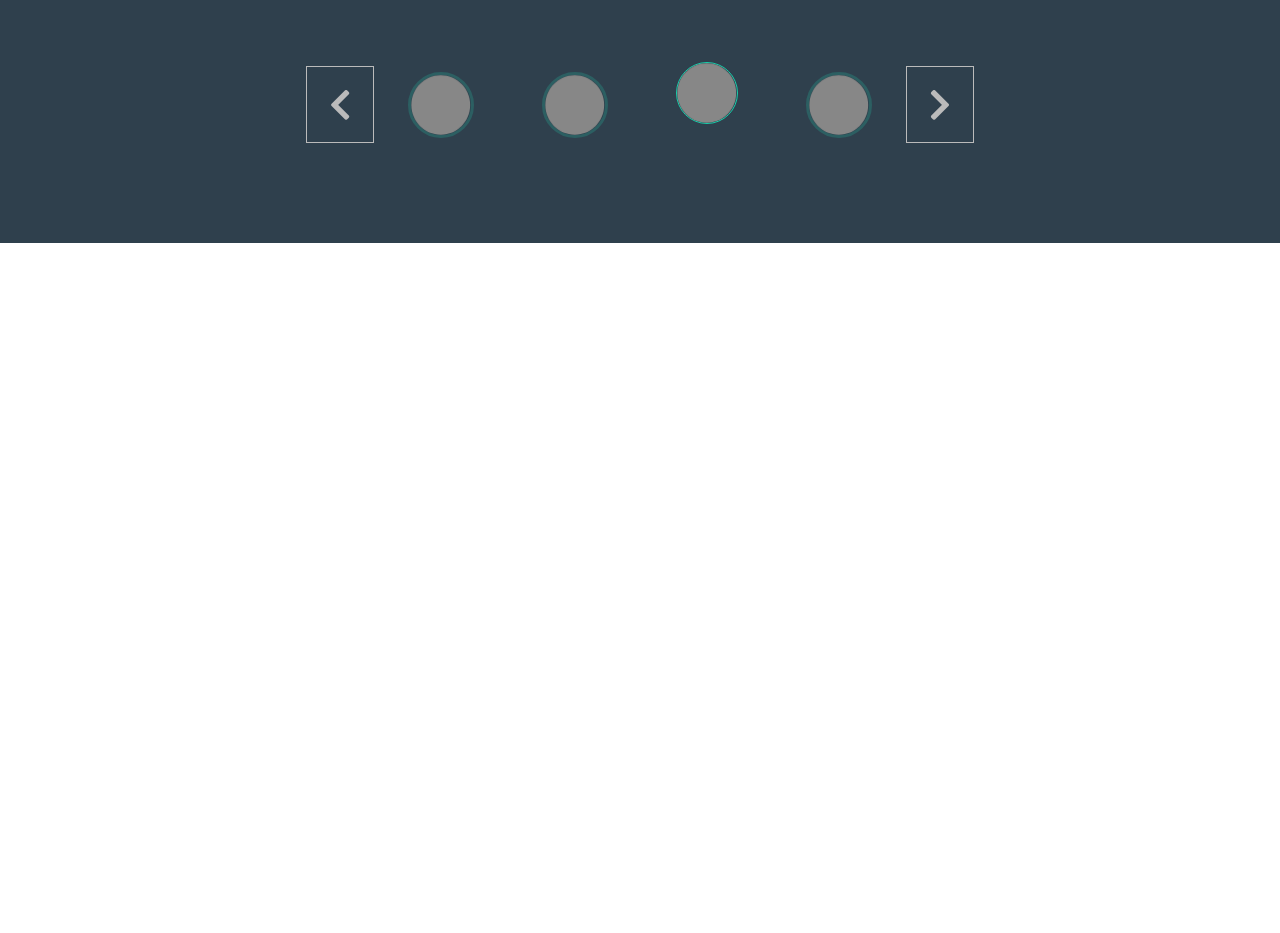
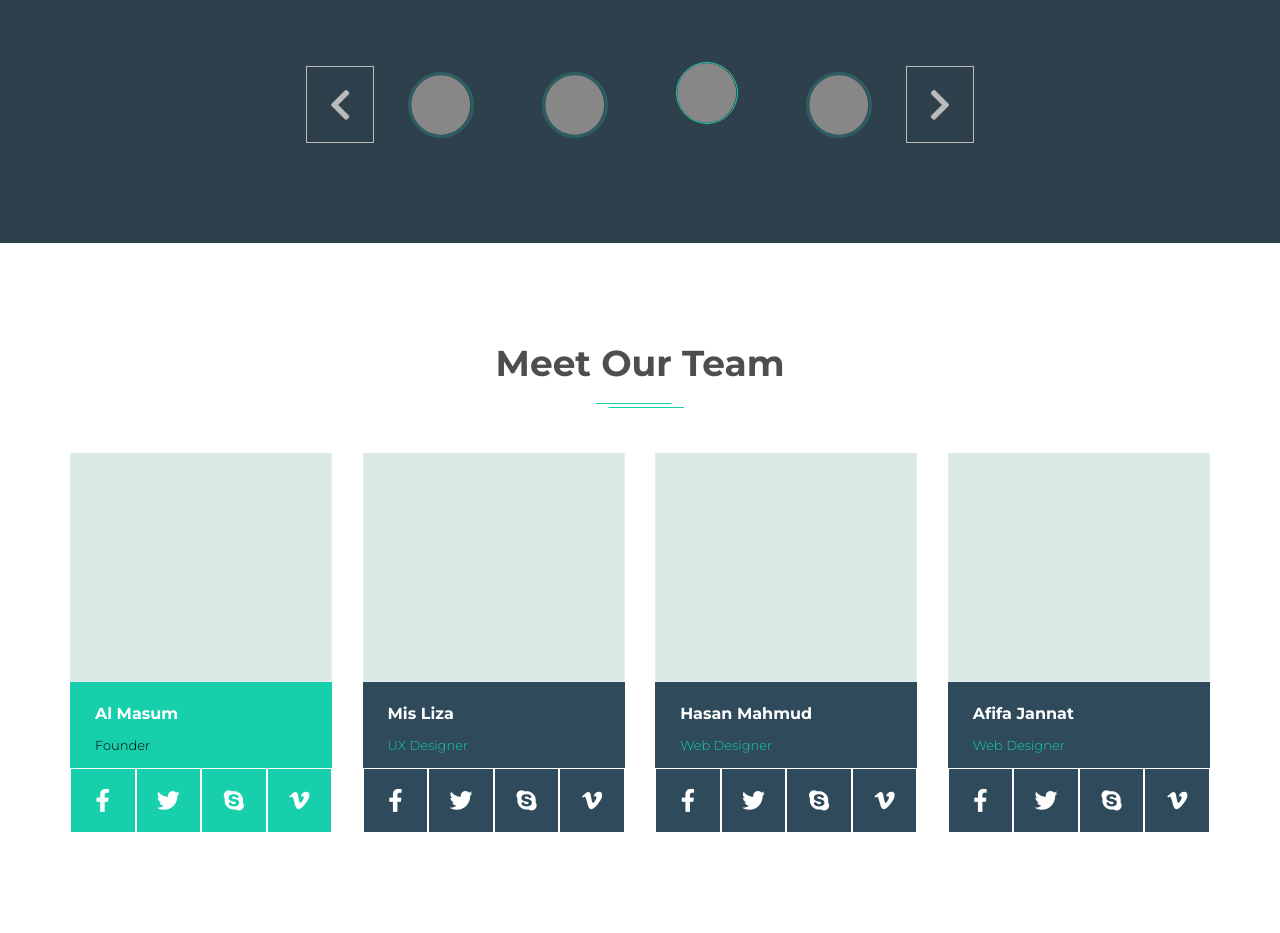
Before and after one commit to kuharenko-olya/Ham, a website: page public/index.html in a window 1280 px wide. Shown: the part 8204-9137 px from the top of the page. Before the commit the page ends 8447 px from the top, so only its background shows below. Drawn offline with Linux system fonts and the light colour scheme.

Commit message:
обновила стили

```diff
--- a/public/index.html
+++ b/public/index.html
@@ -717,6 +717,77 @@
     </section>
 
 
+    <section class="team">
+        <div class="container">
+            <h2>Meet Our Team</h2>
+
+            <div class="grid">
+                <div class="team-item">
+                    <div class="photo"><img src="img/photo.png" alt="image"></div>
+                    <div class="description active">
+                        <div class="name">Al Masum</div>
+                        <div class="job active">Founder</div>
+                    </div>
+                    <div class="social active">
+                        <a href="#" class="icon"><i class="fab fa-facebook-f"></i></a>
+                        <a href="#" class="icon"><i class="fab fa-twitter"></i></a>
+                        <a href="#" class="icon"><i class="fab fa-skype"></i></a>
+                        <a href="#" class="icon"><i class="fab fa-vimeo-v"></i></a>
+                    </div>
+                </div>
+
+
+                <div class="team-item">
+                    <div class="photo"><img src="img/photo.png" alt="image"></div>
+                    <div class="description">
+                        <div class="name">Mis Liza</div>
+                        <div class="job">UX Designer</div>
+                    </div>
+                    <div class="social">
+                        <a href="#" class="icon"><i class="fab fa-facebook-f"></i></a>
+                        <a href="#" class="icon"><i class="fab fa-twitter"></i></a>
+                        <a href="#" class="icon"><i class="fab fa-skype"></i></a>
+                        <a href="#" class="icon"><i class="fab fa-vimeo-v"></i></a>
+                    </div>
+
+                </div>
+
+
+                <div class="team-item">
+                    <div class="photo"><img src="img/photo.png" alt="image"></div>
+                    <div class="description">
+                        <div class="name">Hasan Mahmud</div>
+                        <div class="job">Web Designer</div>
+                    </div>
+                    <div class="social">
+                        <a href="#" class="icon"><i class="fab fa-facebook-f"></i></a>
+                        <a href="#" class="icon"><i class="fab fa-twitter"></i></a>
+                        <a href="#" class="icon"><i class="fab fa-skype"></i></a>
+                        <a href="#" class="icon"><i class="fab fa-vimeo-v"></i></a>
+                    </div>
+
+                </div>
+
+                <div class="team-item">
+                    <div class="photo"><img src="img/photo.png" alt="image"></div>
+                    <div class="description">
+                        <div class="name">Afifa Jannat</div>
+                        <div class="job">Web Designer</div>
+                    </div>
+                    <div class="social">
+                        <a href="#" class="icon"><i class="fab fa-facebook-f"></i></a>
+                        <a href="#" class="icon"><i class="fab fa-twitter"></i></a>
+                        <a href="#" class="icon"><i class="fab fa-skype"></i></a>
+                        <a href="#" class="icon"><i class="fab fa-vimeo-v"></i></a> </div>
+
+                </div>
+
+
+            </div>
+        </div>
+    </section>
+
+
 
 
 
--- /dev/null
+++ b/sass/_team.scss
@@ -0,0 +1,93 @@
+.team {
+    padding: 100px 0px;
+
+    .grid {
+        @include row;
+        margin-top: 70px;
+        justify-content: space-between;
+
+        .team-item {
+            width: 23%;
+            @include column;
+            justify-content: space-between;
+            cursor: pointer;
+
+
+            .photo {
+                display: flex;
+                height: 229px;
+                width: 100%;
+
+                img {
+                    width: 100%;
+                    height: 100%;
+                }
+            }
+
+            .description {
+                background-color: $ninth-color;
+                width: 100%;
+                @include column;
+
+                &.active {
+                    background-color: $primary-color;
+                }
+
+                .name {
+                    color: $second-color;
+                    font-size: 16px;
+                    font-weight: 700;
+                    margin-top: 22px;
+                    margin-bottom: 14px;
+                    padding-left: 25px;
+                }
+
+
+                .job {
+                    font-size: 13px;
+                    font-weight: 300;
+                    color: $primary-color;
+                    padding-left: 25px;
+                    margin-bottom: 15px;
+
+                    &.active {
+                        color: black;
+                    }
+
+                }
+            }
+
+
+            .social {
+                width: 100%;
+                background-color: $ninth-color;
+                display: flex;
+
+                &.active {
+                    background-color: $primary-color;
+                }
+
+
+                a.icon {
+                    text-decoration: none;
+                    color: #fff;
+                    border: 1px solid;
+                    flex-direction: column;
+                    display: flex;
+                    width: 100%;
+                    justify-content: space-between;
+                    padding: 20px 0px;
+                    align-items: center;
+
+                    i {
+                        font-size: 23px;
+                    }
+                }
+
+            }
+
+        }
+
+    }
+
+}
--- a/sass/_variables.scss
+++ b/sass/_variables.scss
@@ -7,3 +7,4 @@ $fifth-color:#777777;
 $sixth-color:#25333c;
 $seventh-color:#e3e3e3;
 $eighth-color:#bbbbbb;
+$ninth-color:#2e4a5b;
--- a/sass/main.scss
+++ b/sass/main.scss
@@ -12,3 +12,4 @@
 @import '_statistics';
 @import '_pricing';
 @import '_rewiews';
+@import '_team';
```
Also changed, not shown: public/css/main.css, public/img/photo.png (added).
